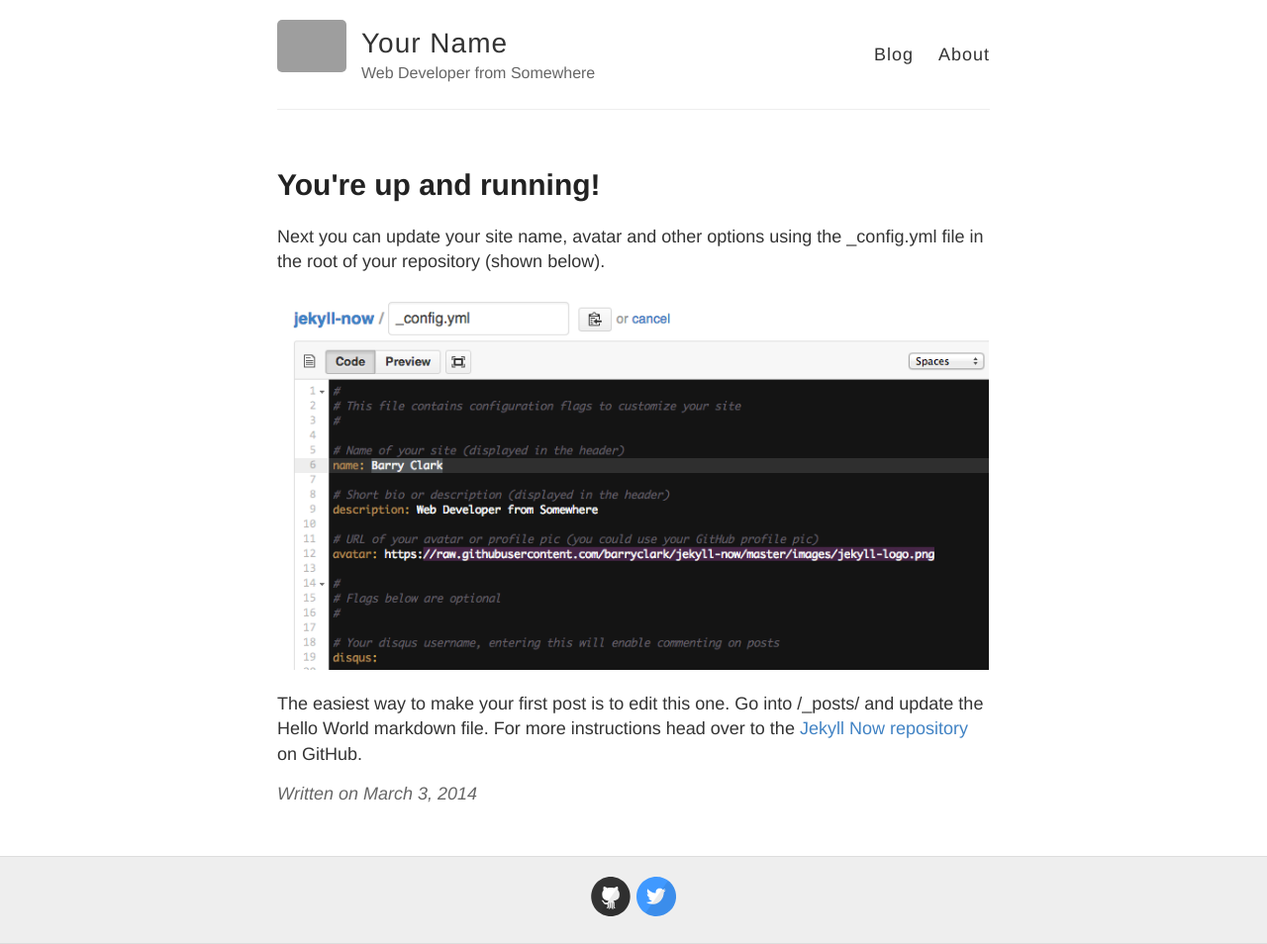
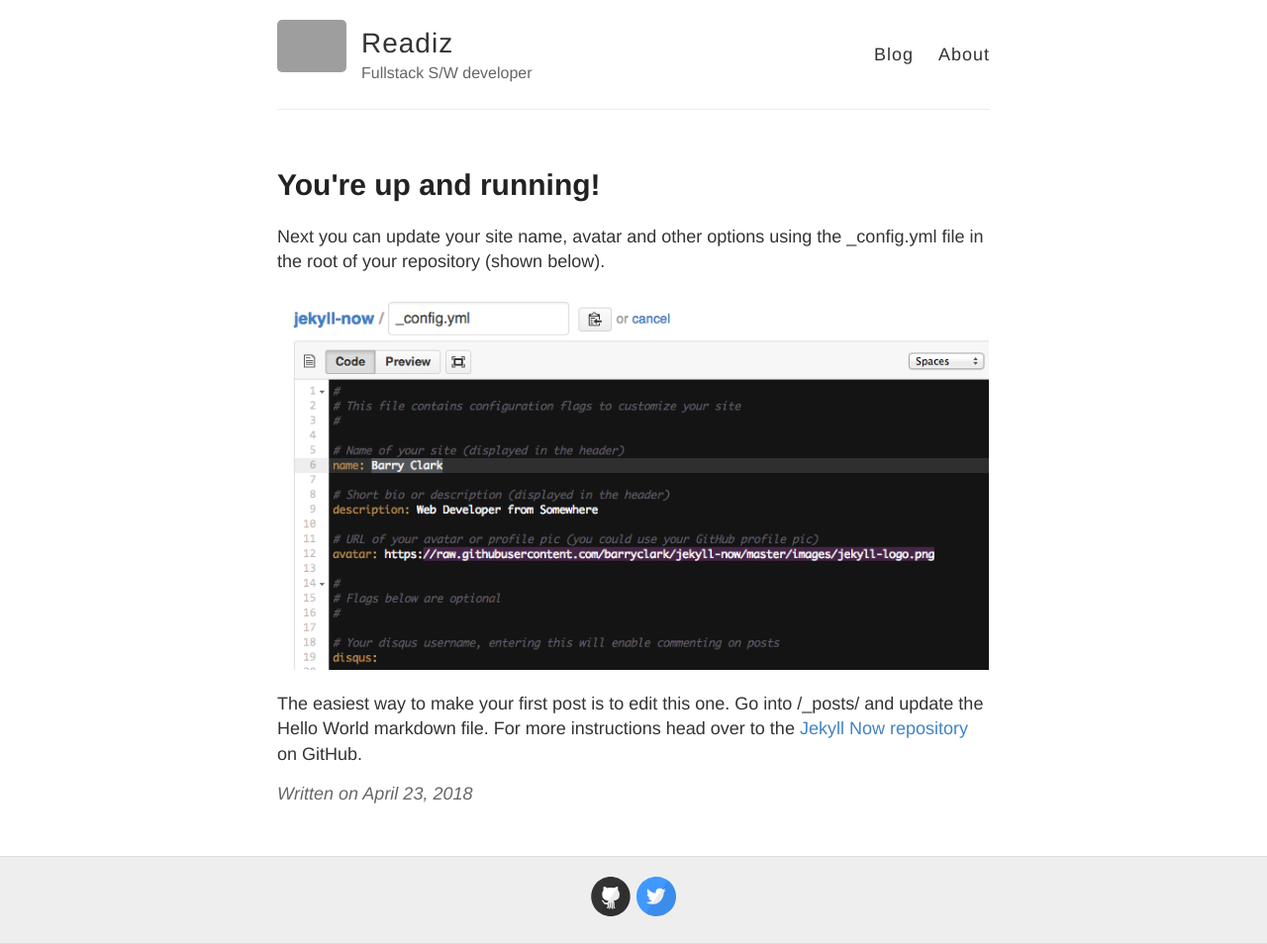
Before and after one commit to Readiz/readizblog.github.io, a Jekyll site: the page built from _posts/2018-4-23-Hello-World.md, in a window 1280 px wide. Shown: the whole page at 99% size. Built offline with Jekyll 4.4.1, drawn with Linux system fonts in a browser that asks for light colours; grey boxes are pictures that could not be loaded.

Commit message:
add info

```diff
--- a/_config.yml
+++ b/_config.yml
@@ -3,13 +3,13 @@
 #
 
 # Name of your site (displayed in the header)
-name: Your Name
+name: Readiz
 
 # Short bio or description (displayed in the header)
-description: Web Developer from Somewhere
+description: Fullstack S/W developer
 
 # URL of your avatar or profile pic (you could use your GitHub profile pic)
-avatar: https://raw.githubusercontent.com/barryclark/jekyll-now/master/images/jekyll-logo.png
+avatar: http://cfile6.uf.tistory.com/image/2714794F5303740F17001C
 
 #
 # Flags below are optional
```
Also changed, not shown: _posts/2018-4-23-Hello-World.md (renamed from _posts/2014-3-3-Hello-World.md).
